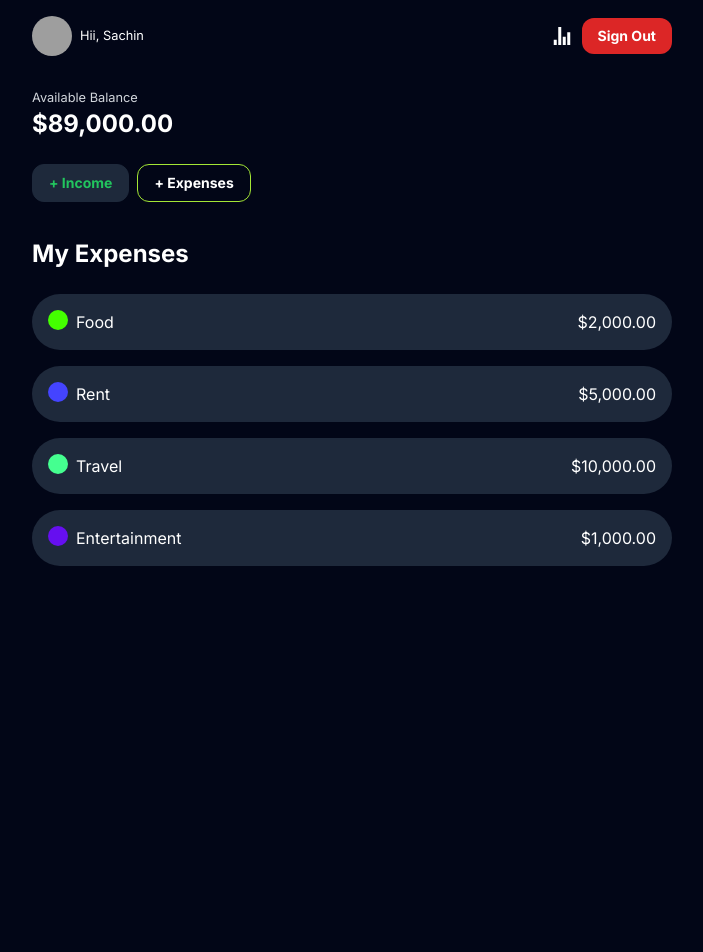
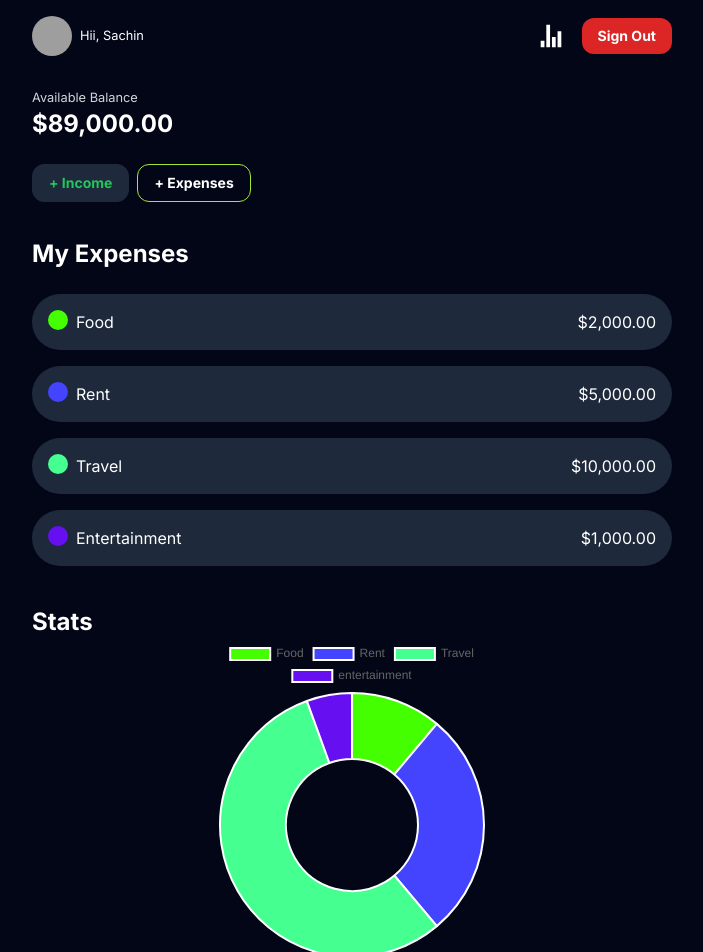
Before and after one commit to Imsachin010/finance-tracker, a Next.js app: page / in a window 1280 px wide. Shown: the top 952 px of the page, without its empty margins (288-991 px from the left). Before the commit the page ends 800 px from the top, so only its background shows below. Built offline with nearby package versions, Linux system fonts and the light colour scheme; grey boxes are pictures that could not be loaded.

Commit message:
created basic styling for UI, components

```diff
--- a/app/page.js
+++ b/app/page.js
@@ -1,30 +1,34 @@
+"use client"; // ixes the chart problem from client side
 import {currencyFormatter} from "@/lib/utils";
 import ExpenseCat from "@/components/ExpenseCat";
+import {Chart as ChartJS, ArcElement, Tooltip, Legend} from 'chart.js';
+import { Doughnut } from "react-chartjs-2";
 
+ChartJS.register(ArcElement, Tooltip, Legend);
 // creating a Dummy data
 const DUMMY_EXPENSES = [
   {
     id: 1,
     title: "Food",
-    amount: 2000,
+    total: 2000,
     color: "#44ff00"
   },
   {
     id: 2,
     title: "Rent",
-    amount: 5000,
+    total: 5000,
     color: "#44ff"
   },
   {
     id: 3,
     title: "Travel",
-    amount: 10000,
+    total: 10000,
     color: "#45ff90"
   },
   {
     id: 4,
     title: "entertainment",
-    amount: 1000,
+    total: 1000,
     color: "#660ff0"
   },
 ]
@@ -51,12 +55,30 @@ export default function Home() {
             key={expense.id}
             title={expense.title}
             color={expense.color}
-            amount={expense.amount}
+            total={expense.total}
           />
          ))
         }
       </div>
     </section>
+    {/* chart section */}
+    <section className="py-4">
+      <h3 className="text-2xl font-bold">Stats</h3>
+      <div className="
+      w-1/2 mx-auto">
+        <Doughnut data={{
+          labels: DUMMY_EXPENSES.map(expense => expense.title),
+          datasets: [{
+            label: "Expense",
+            data: DUMMY_EXPENSES.map(expense => expense.total),  // numerical data
+            backgroundColor: DUMMY_EXPENSES.map(expense => expense.color),
+            borderColor: ['#fff'],
+            borderWidth: 2,
+
+          }]
+        }}/>
+      </div>
+    </section>
   </main>
   );
 }
--- a/components/ExpenseCat.js
+++ b/components/ExpenseCat.js
@@ -1,15 +1,17 @@
 import {currencyFormatter} from "@/lib/utils";
 
-function ExpenseCat({title,color,amount}) {
+function ExpenseCat({title,color,total}) {
     return (
-        // Expense category component
+        <button>
+         {/* Expense category component */}
             <div className="flex item-center px-4 py-4 bg-slate-800 rounded-full justify-between">
             <div className="flex item-center gap-2">
                 <div className="w-[20px] h-[20px] rounded-full" style={{backgroundColor: color}}/>
                 <h4  className="capitalize">{title}</h4>
             </div>
-          <p>{currencyFormatter(amount)}</p>
+            <p>{currencyFormatter(total)}</p>
             </div>
+        </button>
     )
 }
 
--- a/components/Navigation.js
+++ b/components/Navigation.js
@@ -19,9 +19,9 @@ function Nav(){
       <small>Hii, Sachin</small>
     </div>
     {/* right side of Navigaton */}
-     <nav className="flex items-center gap-2">
+     <nav className="flex items-center gap-4">
         <div>
-          <IoMdStats className="text-2xl"/>
+          <IoMdStats className="text-3xl"/>
         </div>
         <div>
           <button className="btn btn-danger">Sign Out</button>
--- a/package.json
+++ b/package.json
@@ -9,8 +9,10 @@
     "lint": "next lint"
   },
   "dependencies": {
+    "chart.js": "^4.4.3",
     "next": "14.2.3",
     "react": "^18",
+    "react-chartjs-2": "^5.2.0",
     "react-dom": "^18",
     "react-icons": "^5.2.1"
   },
```
Also changed, not shown: 1 other file (tests, documents, lock files or other folders). Lines whose indentation alone changed are shown as unchanged.
